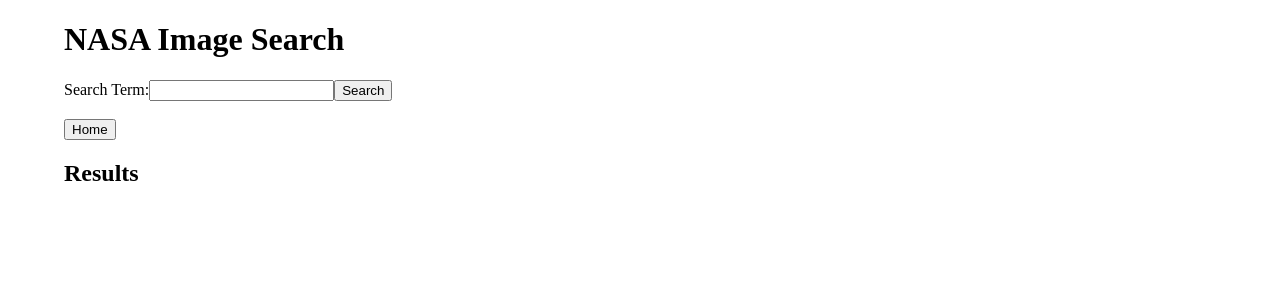
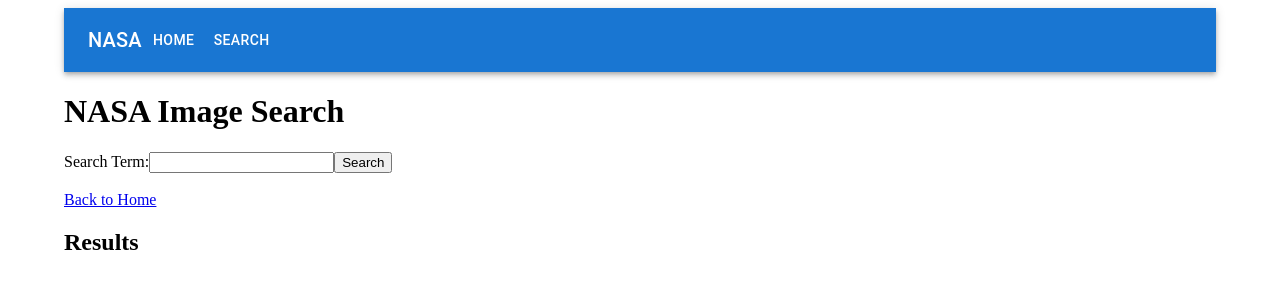
Before and after one commit to aniqaqill/nasa, a React (Create React App) app: page /search in a window 1280 px wide. Shown: the top 300 px of the page. Built offline with nearby package versions, Linux system fonts and the light colour scheme.

Commit message:
Update Search Pages

```diff
--- a/src/pages/Search.js
+++ b/src/pages/Search.js
@@ -1,5 +1,7 @@
 import React from "react";
 import { Link } from "react-router-dom";
+
+import Navbar from "../components/navbar";
 
 class Search extends React.Component {
   state = {
@@ -31,6 +33,7 @@
   render() {
     return (
       <div>
+        <Navbar />
         <h1>NASA Image Search</h1>
         <form onSubmit={this.handleSearchSubmit}>
           <label>
@@ -44,10 +47,7 @@
           <button type="submit">Search</button>
         </form>
         <br />
-
-        <Link to="/nasa">
-          <button>Home</button>
-        </Link>
+        <Link to="/nasa">Back to Home</Link>
         <h2>Results</h2>
         {/* Display the search results */}
         <ul>
```
